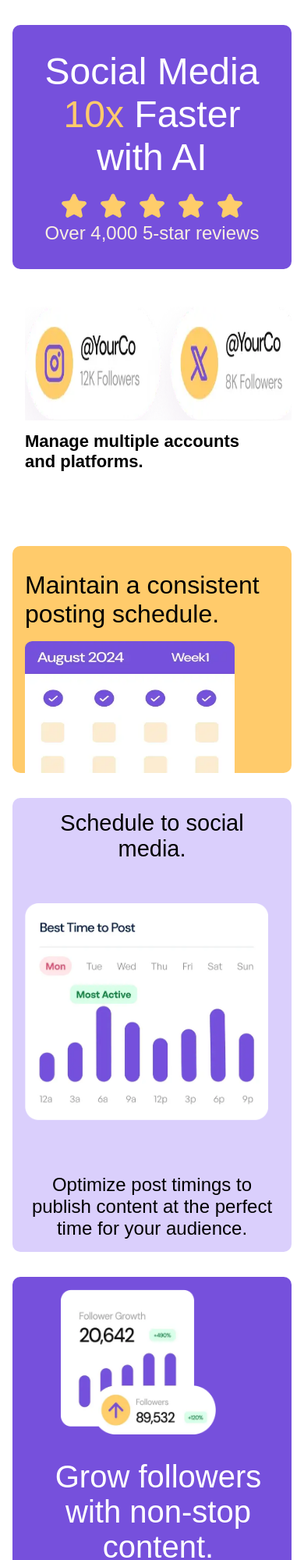
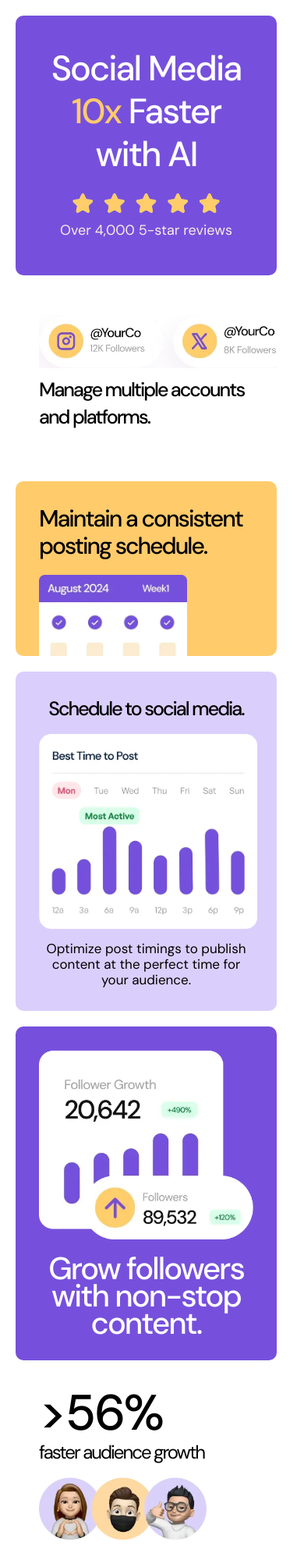
Before and after one commit to usman3939-gith/Bento-grid, a plain HTML site: page index.html in a window 390 px wide. Shown: the top 2000 px of the page at 78% size. Drawn offline with Linux system fonts and the light colour scheme.

Commit message:
Update style.css

```diff
--- a/style.css
+++ b/style.css
@@ -1,15 +1,18 @@
+@import url('https://fonts.googleapis.com/css2?family=DM+Sans:ital,opsz,wght@0,9..40,100..1000;1,9..40,100..1000&display=swap');
+
 * {
     margin: 0;
     padding: 0;
     box-sizing: border-box;
-    @import url('https://fonts.googleapis.com/css2?family=DM+Sans:ital,opsz,wght@0,9..40,100..1000;1,9..40,100..1000&display=swap');
+    font-family: "DM Sans", sans-serif;
+
 }
 
 
 
 body {
     background-color: white;
-    min-height: 100vh;
+    /* min-height: 100vh; */
     font-family: "DM Sans", sans-serif;
     font-size: 18px;
 
@@ -44,7 +47,7 @@ img {
     display: grid;
     grid-auto-columns: 1fr;
     grid-auto-rows: .5fr;
-    gap: 2rem;
+grid-gap: 20px;
     grid-template-areas:
         "seven one one four"
         "seven two three four"
@@ -52,7 +55,13 @@ img {
         "eight six five five"
     ;
     overflow: hidden;
-    margin: 3rem;
+    margin: 100px;
+}
+.item{
+    padding: 30px;
+    letter-spacing: -2px;
+    line-height: 35px;
+    border-radius: 10px;
 }
 
 .item:nth-child(1) {
@@ -61,27 +70,27 @@ img {
     color: white;
     display: flex;
     align-items: center;
-    /* align-content: center; */
     text-align: center;
     flex-direction: column;
-    padding: 2rem;
+    padding: 40px;
+    >.xlg {
+line-height: 55px;
+    }
 
     >.sm-text {
+        font-size: 18px;
+        letter-spacing: normal;
         color: hsl(31, 66%, 93%);
     }
 
-    border-radius: 10px;
+
 
 }
 
-/* >.xlg{
-            padding: 3rem;
-        font-size: 6rem;
-        } */
 
 .item:nth-child(1) img {
-    width: 240px;
-    margin-top: 1rem;
+    width: 195px;
+    margin-top: 20px;
 }
 
 .item:nth-child(1) span {
@@ -90,101 +99,115 @@ img {
 
 .item:nth-child(2) {
     grid-area: two;
-    position: relative;
     border-radius: 10px;
     overflow: hidden;
-
 }
 
 .item:nth-child(2) p {
-    padding: 7rem 2rem 0 2rem;
+   padding-top: 10px;
+    font-size: 35px;
 }
 
 .item:nth-child(2) img {
-    position: absolute;
-    width: 35vw;
+   width: 330px;
 }
 
 .item:nth-child(3) {
     grid-area: three;
     background-color: hsl(39, 100%, 71%);
-    padding: 2rem 1rem;
+    /* display: flex; */
+    /* flex-direction: column; */
     position: relative;
     overflow: hidden;
     border-radius: 10px;
 }
 
 .item:nth-child(3) img {
+    width: 190px;
+  height: 200px;
     position: absolute;
-    padding-top: 3rem;
-    width: 20vw;
-    height: 75vh;
-    width: 20vw;
+    margin-top: 20px;
+    /* margin-top: 10px; */
+    /* width: 20vw; */
+    /* height: 75vh; */
+    /* width: 20vw; */
+}
+.item:nth-child(3) p{
+    font-size: 30px;
 }
 
 .item:nth-child(4) {
     grid-area: four;
     background-color: hsl(254, 88%, 90%);
-    position: relative;
-    display: flex;
+    /* position: relative; */
+    /* display: flex;
     flex-direction: column;
-    justify-content: space-between;
-    padding: 3rem;
-
-    >h1 {
-        font-size: 29px;
-    }
-
-    border-radius: 10px;
-
-
+    justify-content: space-between; */
+    overflow: hidden;
 }
-
-.item:nth-child(4) img {
-    height: 400px;
-    position: absolute;
-    object-fit: cover;
-    object-position: left;
-    top: 150px;
-    padding: 0rem;
-    padding-bottom: 3rem;
+.item:nth-child(4) img{
+    width: 345px;
+    margin: 15px 0;
+    /* margin: 20px 0; */
+}
+.item:nth-child(4) p{
+    letter-spacing: normal;
+  line-height: 20px;
+  font-size: 17px;
+}
+.item:nth-child(4) .lg-text{
+      font-size: 35px;
 }
 
 .item:nth-child(5) {
     grid-area: five;
     background-color: hsl(256, 67%, 59%);
     display: grid;
-    grid-template-columns: 1.75fr 2fr;
+    grid-template-columns: 1.5fr 1.75fr;
     border-radius: 10px;
-    padding: 1rem;
 }
 
 .item:nth-child(5) p {
-    font-size: 2.5rem;
-    padding: 2rem 0px 0px 1rem;
+   font-size: 35px;
+    margin-top: 20px;
     color: white;
 }
 
 .item:nth-child(6) {
     grid-area: six;
-    border-radius: 10px;
 }
 
 .item:nth-child(6) span {
     display: block;
-    margin-bottom: 1rem;
+    margin-bottom: 15px;
 }
 
 .item:nth-child(6) img {
-    width: 250px;
-    margin: 1rem;
+    width: 215px;
+    margin-top: 15px;
     align-content: center;
 }
 
 .item:nth-child(7) {
+    font-family: "DM Sans", sans-serif;
+    letter-spacing: -2px;
+     line-height: 35px;
+    /* letter-spacing: -4px; */
     grid-area: seven;
     background-color: hsl(31, 66%, 93%);
     border-radius: 10px;
+    /* padding: 60px 30px; */
+}
+
+.item:nth-child(7) p {
+    margin-top: 30px;
+    font-size: 40px;
+    margin-bottom: 15px;
+}
+
+.item:nth-child(7) img {
+    width: 190px;
+    /* margin: 0 30px; */
 }
 
 .item:nth-child(7) span {
@@ -197,6 +220,14 @@ img {
     background-color: hsl(39, 100%, 71%);
     border-radius: 10px;
 }
+.item:nth-child(8) p{
+line-height: 35px;
+  font-size: 37px;
+  letter-spacing: -2px;
+}
+.item:nth-child(8) img{
+    padding-top: 40px;
+}
 
 @media screen and (max-width:500px) {
     /* *{
@@ -206,11 +237,11 @@ img {
     } */
 
     .container {
-        margin: 2rem 1rem;
-
+        /* margin: 2rem 1rem; */
+margin: 20px;
         display: grid;
         text-align: center;
-
+grid-auto-columns: 335px;
         grid-template-areas:
             "one"
             "two"
@@ -224,97 +255,49 @@ img {
     }
 
     .item:nth-child(1) p.xlg {
-        font-size: 3rem;
+        font-size: 45px;
     }
-
-    .item:nth-child(2) {
-        padding: 1rem;
-    }
-
     .item:nth-child(2) p {
-        padding: 10rem 2rem 0 0rem;
-        font-size: 22px;
-        font-weight: bold;
+        font-size: 25px;
         text-align: left;
     }
-
-    .item:nth-child(2) img {
-        width: 100%;
-        height: 50%;
-    }
-
     .item:nth-child(3) {
         text-align: left;
+        font-size: 24px;
     }
 
     .item:nth-child(3) img {
-        width: 75%;
-        height: 190px;
-        padding-top: 1rem;
-    }
-
-    .item:nth-child(4) {
-        margin: 0;
-        padding: 1rem;
-    }
-
-    .item:nth-child(4) p {
-        font-size: 24px;
-    }
-
-    .item:nth-child(4) img {
-        object-fit: contain;
-        position: initial;
-        width: 80vw;
-        padding-bottom: 1rem;
-        /* object-position: center; */
-    }
-
-    .item:nth-child(5) {
-        flex-direction: column;
-        display: flex;
-        align-content: center;
-    }
-
-    .item:nth-child(5) img {
-        width: 75%;
-        padding-left: 46px;
-        height: 186px;
-    }
-
-    .item:nth-child(6) p {
-        text-align: left;
-        padding-left: 25px;
-    }
-
-    .item:nth-child(7) {
-        padding: 1rem;
-    }
-
-    .item:nth-child(7) p {
-        padding: 1rem;
-        font-size: 2rem;
-        text-align: left;
-    }
-
-    .item:nth-child(7) img {
-        width: 60%;
-        padding: 1rem;
-    }
-
-    .item:nth-child(8) {
-        padding: 1rem;
-        text-align: left;
-        /* font-size: 2.5rem; */
+        height: 145px;
 
     }
+    .item:nth-child(4) {
+        overflow: unset;
+        >.lg-text{
+            font-size: 25px;
+        }
+    }
+.item:nth-child(4) img{
 
-    .item:nth-child(8) p {
-        font-size: 36px;
+   width: 280px;
+}
+   .item:nth-child(5) {
+    display: flex;
+  flex-direction: column;
+  >p{
+font-size: 40px;
+  }
+
+   }
+   .item:nth-child(6) {
+    text-align: left;
+   }
+   .item:nth-child(7) {
+    text-align: left;
+    >P{
+        font-size: 34px;
     }
-
-    .item:nth-child(8) img {
-        width: 60%;
-        padding: 1rem 0;
-    }
+   }
+   .item:nth-child(8) {
+    text-align: left;
+   }
 }
```
